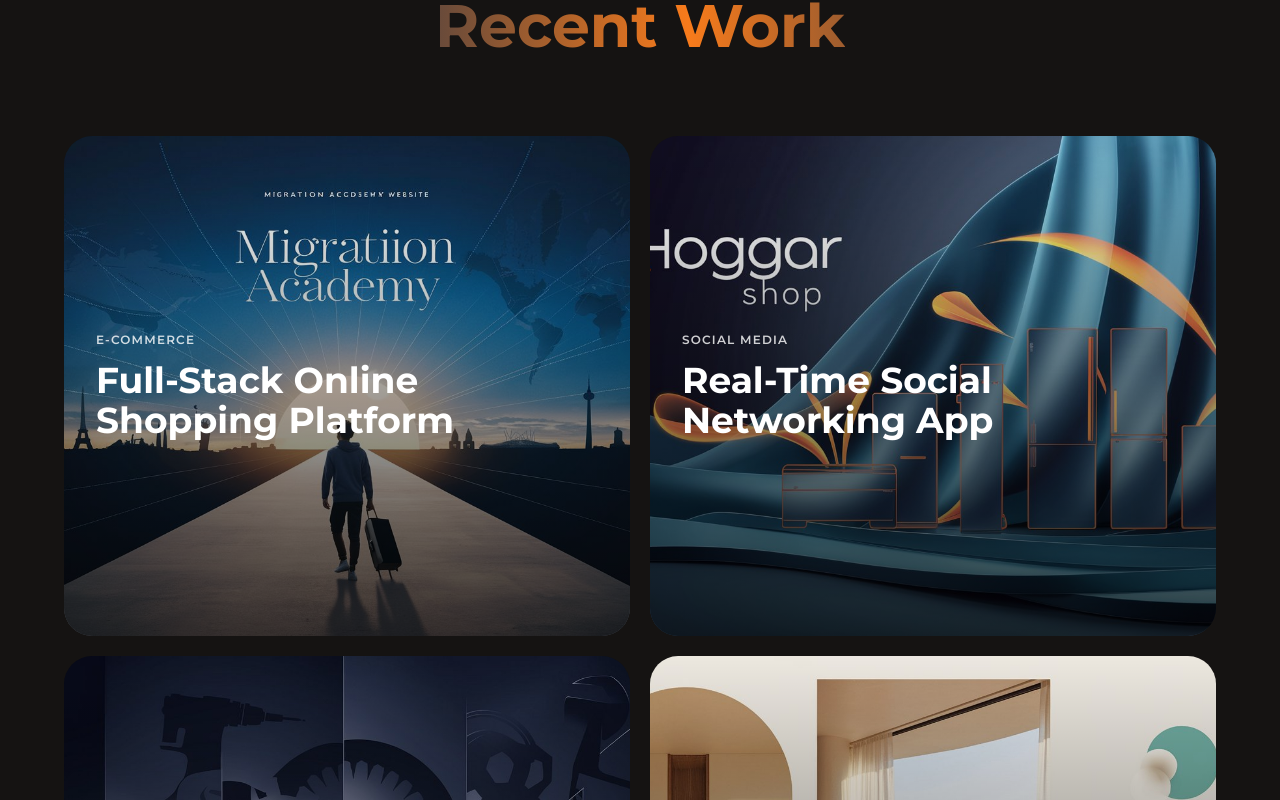
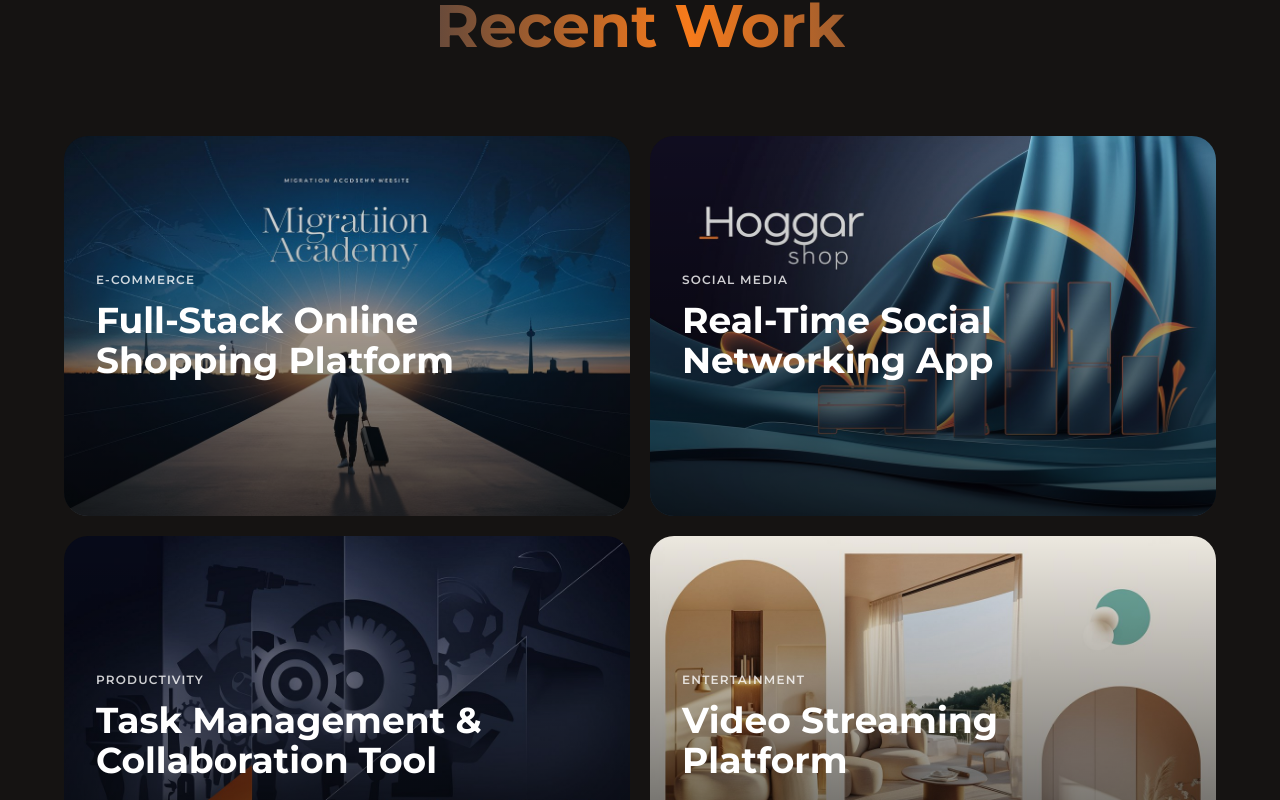
Before and after one commit to KamelMesbahi13/portfolio, a React (Vite) app: page / in a window 1280 px wide. Shown: the part 820-1620 px from the top of the page. Built offline with nearby package versions, Linux system fonts and the light colour scheme.

Commit message:
adding my recent work section

```diff
--- a/src/Components/Home/RecentWork/RecentWork.jsx
+++ b/src/Components/Home/RecentWork/RecentWork.jsx
@@ -141,7 +141,7 @@
               key={project.id}
               ref={(el) => (cardRefs.current[project.id] = el)}
               onClick={() => handleCardClick(project)}
-              className={`relative h-[350px] md:h-[500px] rounded-[28px] overflow-hidden cursor-pointer group transition-all duration-300 ${
+              className={`relative h-[280px] md:h-[380px] rounded-[24px] overflow-hidden cursor-pointer group transition-all duration-300 ${
                 selectedCard?.id === project.id
                   ? "opacity-0"
                   : "hover:scale-[0.98]"
```
